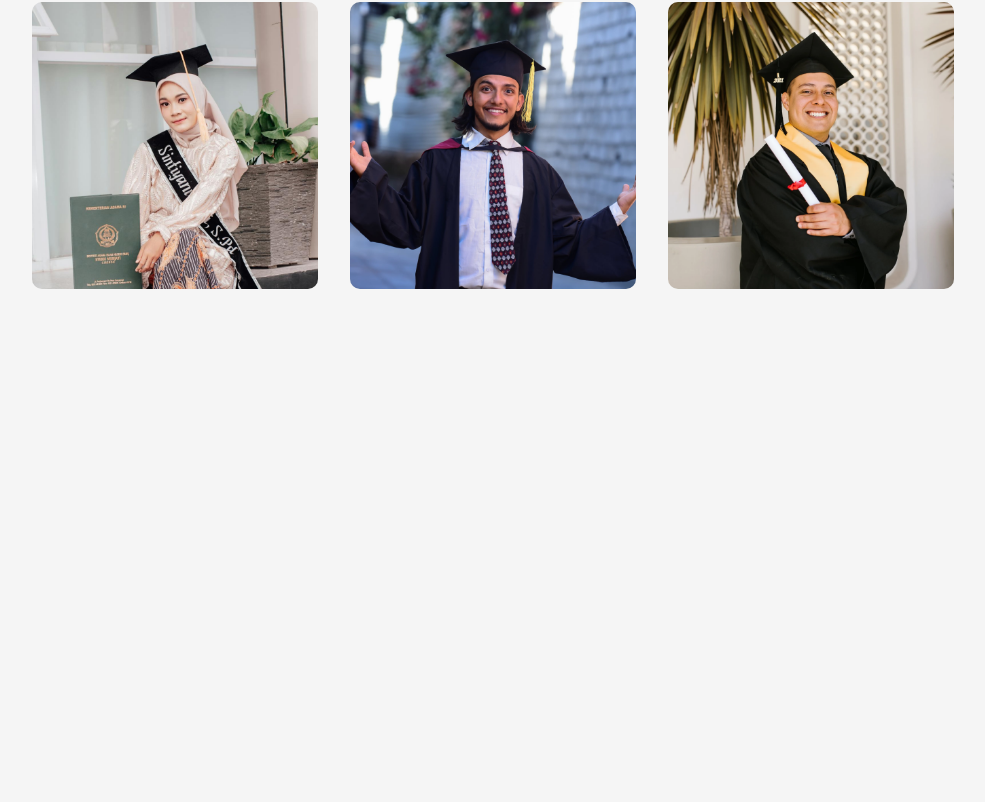
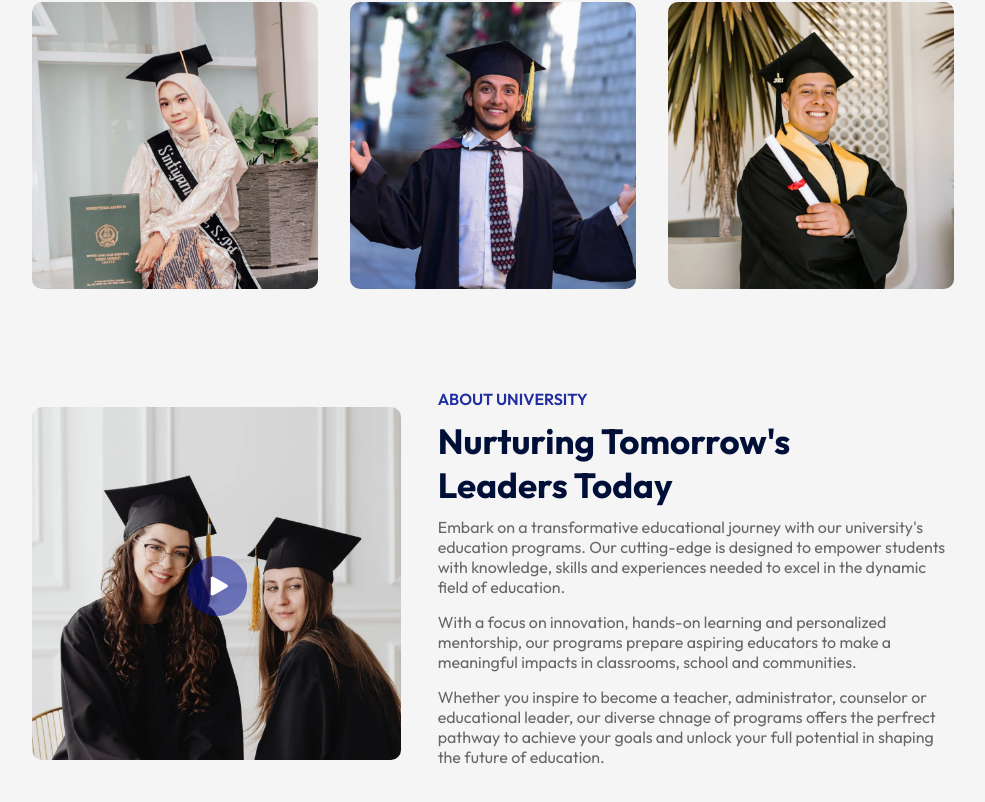
Before and after one commit to DerickMuluka/edusity, a React (Vite) app: page / in a window 1280 px wide. Shown: the part 1012-1814 px from the top of the page, without its empty margins (147-1132 px from the left). Before the commit the page ends 1381 px from the top, so only its background shows below. Built offline with nearby package versions, Linux system fonts and the light colour scheme.

Commit message:
add About section

```diff
--- a/src/App.jsx
+++ b/src/App.jsx
@@ -3,6 +3,7 @@
 import Hero from './components/Hero/Hero'
 import Programs from './components/Programs/Programs'
 import Title from './components/Title/Title'
+import About from './components/About/About'
 
 
 const App = () => {
@@ -13,6 +14,7 @@
       <div className="container">
         <Title subTitle = 'Our Programs' title='What We Offer'/>
         <Programs/>
+        <About/>
       </div>
     </div>
   )
--- /dev/null
+++ b/src/components/About/About.css
@@ -0,0 +1,55 @@
+.about
+{
+    margin: 100px auto;
+    display: flex;
+    align-items: center;
+    justify-content: space-between;
+    width: 90%;
+}
+
+.about-left
+{
+    flex-basis: 40%;
+    position: relative;
+}
+
+.about-right
+{
+    flex-basis: 56%;
+}
+
+.about-img
+{
+    width: 100%;
+    border-radius: 10px;
+}
+
+.play-icon
+{
+    width: 60px;
+    position: absolute;
+    top: 50%;
+    left: 50%;
+    transform: translate(-50%, -50%);
+}
+
+.about h3
+{
+    font-weight: 600;
+    font-size: 16px;
+    color: #212ea0;
+}
+
+.about h2
+{
+    font-size: 35px;
+    color: #000f38;
+    margin: 10px 0;
+    max-width: 400px;
+}
+
+.about p
+{
+    color: #676767;
+    margin-bottom: 15px;
+}
--- /dev/null
+++ b/src/components/About/About.jsx
@@ -0,0 +1,32 @@
+import React from 'react'
+import './About.css'
+import about_img from '../../assets/about.png'
+import play_icon from '../../assets/play-icon.png'
+
+const About = () => {
+  return (
+    <div className='about'>
+        <div className="about-left">
+            <img src={about_img} alt="" className='about-img' />
+            <img src={play_icon} alt="" className='play-icon' />
+        </div>
+        <div className="about-right">
+            <h3>ABOUT UNIVERSITY</h3>
+            <h2>Nurturing Tomorrow's Leaders Today</h2>
+            <p>Embark on a transformative educational journey with our university's education programs. Our
+                cutting-edge is designed to empower students with knowledge, skills and experiences needed to excel
+                in the dynamic field of education.
+            </p>
+            <p>With a focus on innovation, hands-on learning and personalized mentorship, our programs prepare
+                aspiring educators to make a meaningful impacts in classrooms, school and communities.
+            </p>
+            <p>Whether you inspire to become a teacher, administrator, counselor or educational leader, our diverse chnage
+                of programs offers the perfrect pathway to achieve your goals and unlock your full potential in shaping the
+                future of education.
+            </p>
+        </div>
+    </div>
+  )
+}
+
+export default About
```
